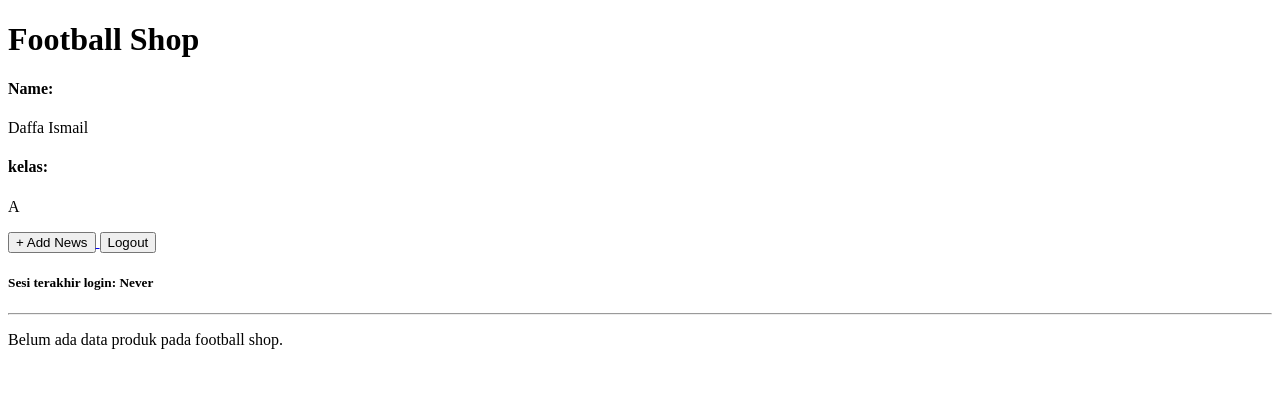
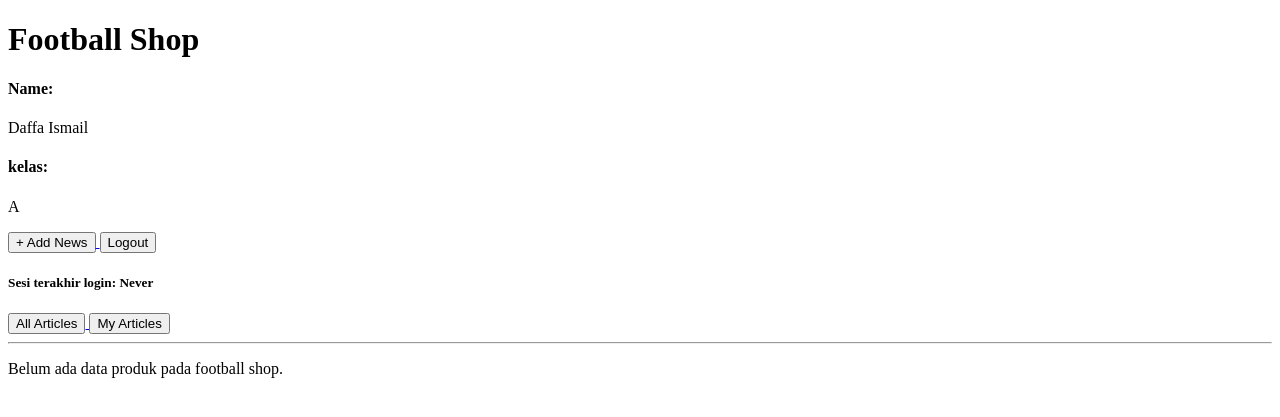
Before and after one commit to dfi06/ball-knowledge, a Django app: page / in a window 1280 px wide. Shown: the top 417 px of the page. Run offline with Django 5.2, Linux system fonts and the light colour scheme; the visitor is signed in with stand-in values (Sample User, id 1); data that the repository does not hold is empty.

Commit message:
Product x User

```diff
--- a/main/models.py
+++ b/main/models.py
@@ -1,5 +1,6 @@
 import uuid
 from django.db import models
+from django.contrib.auth.models import User
 
 class Product(models.Model):
     CATEGORY_CHOICES = [
@@ -19,5 +20,7 @@ class Product(models.Model):
     category = models.CharField(choices=CATEGORY_CHOICES, default='other')
     is_featured = models.BooleanField(default=False)
 
+    user = models.ForeignKey(User, on_delete=models.CASCADE, null=True)
+
     def __str__(self):
         return self.name
--- a/main/templates/main.html
+++ b/main/templates/main.html
@@ -14,6 +14,12 @@
     <button>Logout</button>
 </a>
 <h5>Sesi terakhir login: {{ last_login }}</h5>
+<a href="?filter=all">
+    <button type="button">All Articles</button>
+</a>
+<a href="?filter=my">
+    <button type="button">My Articles</button>
+</a>
 <hr>
 
 {% if not product_list %}
--- a/main/views.py
+++ b/main/views.py
@@ -13,7 +13,12 @@ from django.contrib.auth.decorators import login_required
 # Create your views here.
 @login_required(login_url='/login')
 def show_main(request):
-    product_list = Product.objects.all()
+    filter_type = request.GET.get("filter", "all")
+
+    if filter_type == "all":
+        product_list = Product.objects.all()
+    else:
+        product_list = Product.objects.filter(user=request.user)
     context = {
         'name': 'Daffa Ismail',
         'kelas': 'A',
@@ -23,11 +28,14 @@ def show_main(request):
 
     return render(request, "main.html", context)
 
+@login_required(login_url='/login')
 def create_product(request):
     form = ProductForm(request.POST or None)
 
-    if form.is_valid() and request.method == "POST":
-        form.save()
+    if form.is_valid() and request.method == 'POST':
+        product_entry = form.save(commit = False)
+        product_entry.user = request.user
+        product_entry.save()
         return redirect('main:show_main')
 
     context = {'form': form}
```
Also changed, not shown: main/templates/product_detail.html (+7 -0 lines), main/migrations/0002_product_user.py (added).
